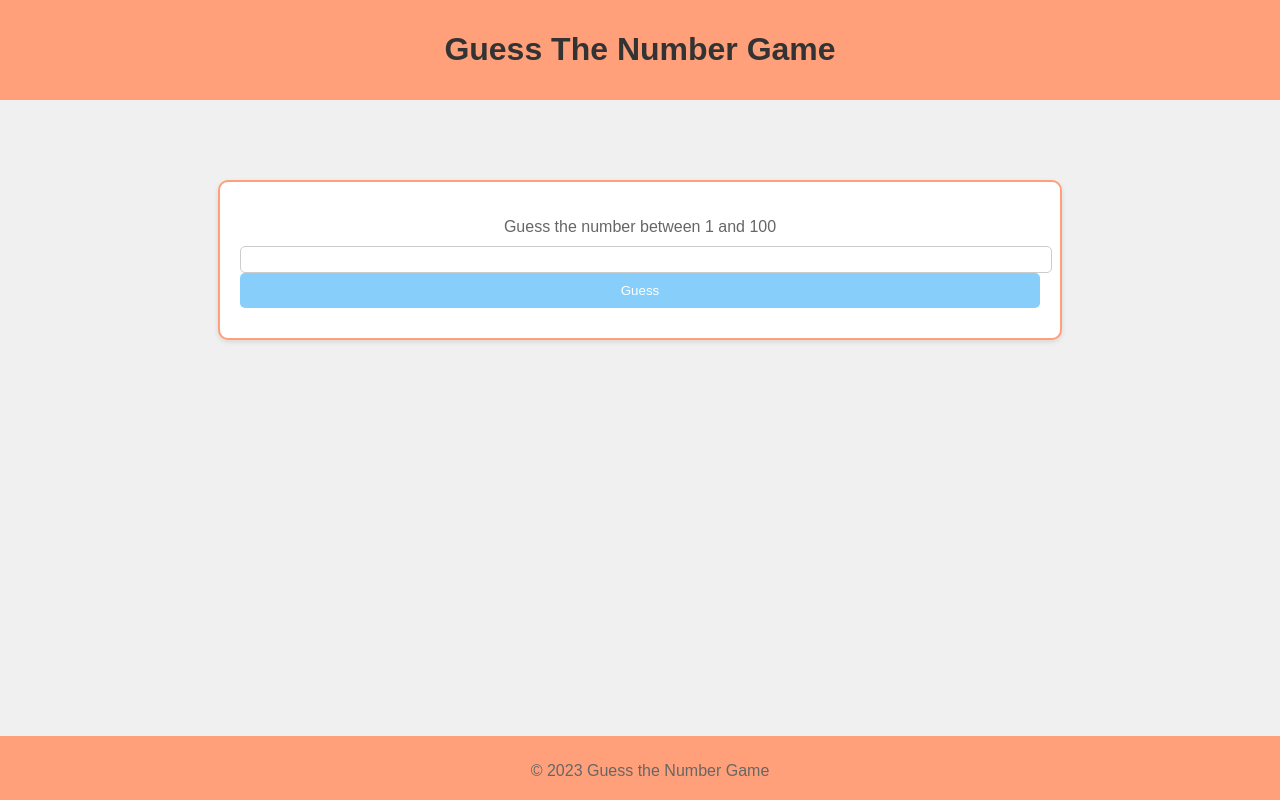
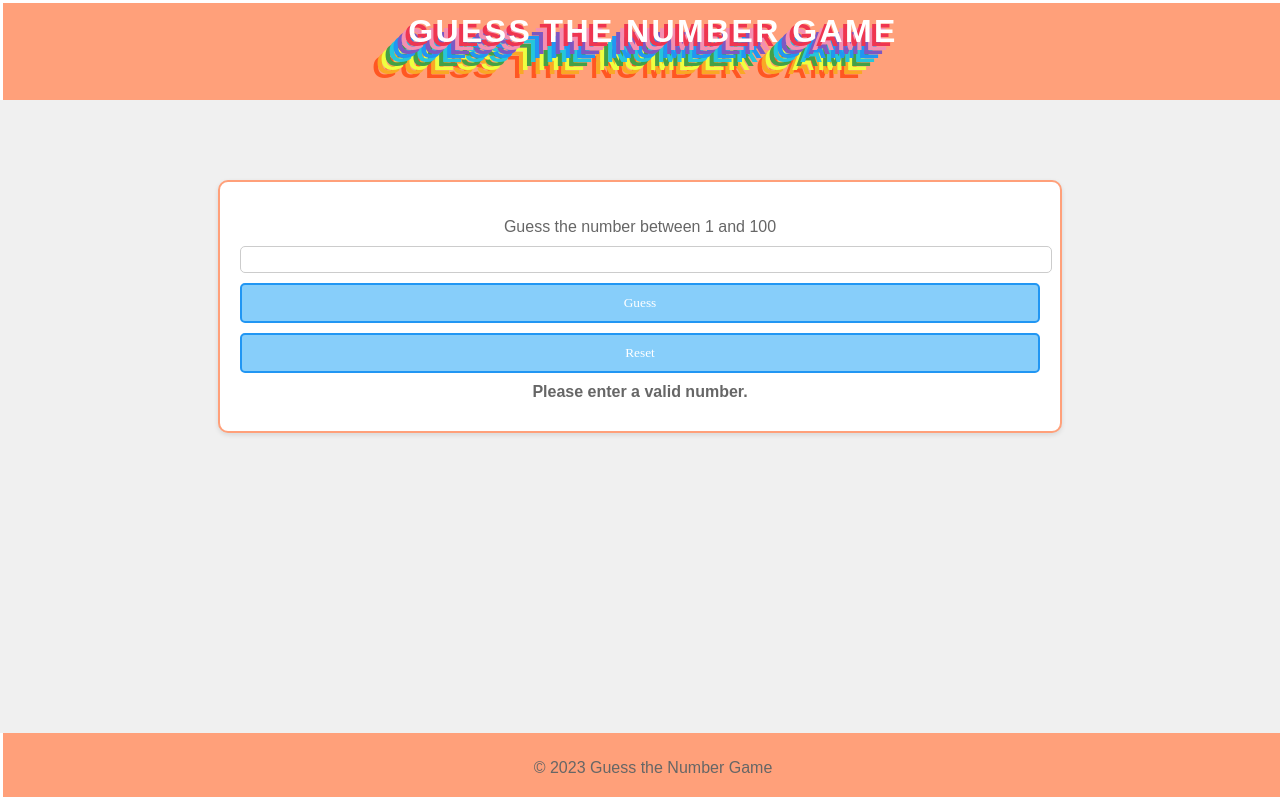
Before and after one commit to Crafted-by-Courtney/Guess-the-Number, a plain HTML site: page index.html in a window 1280 px wide. Both pictures are taken after a click on the button "Guess". Shown: the top 800 px of the page. Drawn offline with Linux system fonts and the light colour scheme; a web font is replaced by a local one.

Commit message:
Style Changes

```diff
--- a/index.html
+++ b/index.html
@@ -3,8 +3,11 @@
 <head>
     <meta charset="UTF-8">
     <meta name="viewport" content="width=device-width, initial-scale=1.0">
+    <link rel="preconnect" href="https://fonts.googleapis.com">
+    <link rel="preconnect" href="https://fonts.gstatic.com" crossorigin>
+    <link href="https://fonts.googleapis.com/css2?family=Preahvihear&display=swap" rel="stylesheet">
     <link rel="stylesheet" type="text/css" href="style.css" />
-    <script type="text/javascript" src="/GuessTheNumber/script.js" defer></script>
+    <script type="text/javascript" src="script.js" defer></script>
     <title>Guess The Number Game</title>
 </head>
 <body>
@@ -15,10 +18,11 @@
         <p>Guess the number between 1 and 100</p>
         <input type="number" id="guessInput">
         <button id="guessButton">Guess</button>
+        <button id="resetButton">Reset</button> <!-- Add the Reset button -->
         <p id="message"></p>
     </div>
     <footer>
-        <p>© 2023 Guess the Number Game</p>
+        <p>&copy; 2023 Guess the Number Game</p>
     </footer>
 </body>
 </html>
--- a/script.js
+++ b/script.js
@@ -1,24 +1,40 @@
 const guessButton = document.getElementById('guessButton');
 const guessInput = document.getElementById('guessInput');
 const message = document.getElementById('message');
+const resetButton = document.getElementById('resetButton'); // Get the Reset button
+
+let targetNumber, attempts;
 
 // Generate a random number between min (inclusive) and max (inclusive)
 function generateRandomNumber(min, max) {
   return Math.floor(Math.random() * (max - min + 1)) + min;
 }
 
+function resetGame() {
+  targetNumber = generateRandomNumber(1, 100);
+  attempts = 0;
+  message.textContent = '';
+  guessButton.disabled = false;
+  guessInput.disabled = false;
+}
+
+
+// Main game function
+// function guessTheNumberGame() {
+//   resetGame(); // Initialize the game when the page loads
+//   const minNumber = 1;
+//   const maxNumber = 100;
+//   const targetNumber = generateRandomNumber(minNumber, maxNumber);
+//   let attempts = 0;
 
 // Main game function
 function guessTheNumberGame() {
-  const minNumber = 1;
-  const maxNumber = 100;
-  const targetNumber = generateRandomNumber(minNumber, maxNumber);
-  let attempts = 0;
+  resetGame(); // Initialize the game when the page loads
 
   guessButton.addEventListener('click', function () {
     const playerGuess = parseInt(guessInput.value, 10);
 
-    if (isNaN(playerGuess)) {
+    if ((isNaN(playerGuess)) || (playerGuess> maxNumber)) {
       message.textContent = "Please enter a valid number.";
       return;
     }
@@ -37,5 +53,8 @@ function guessTheNumberGame() {
   });
 }
 
+resetButton.addEventListener('click', resetGame); // Add event listener for the Reset button
+
+
 // Start the game
 guessTheNumberGame();
--- a/style.css
+++ b/style.css
@@ -10,6 +10,11 @@ body {
     color: #fff;
     text-align: center;
     padding: 10px;
+    border-style: solid;
+    border-bottom: #ff5722;
+    justify-content: center;
+    width: 100%;
+
   }
 
   .container {
@@ -30,10 +35,26 @@ body {
     position: absolute;
     bottom: 0;
     width: 100%;
+    border-style: solid;
+    border-top: #ff5722;
   }
 
   h1 {
-    color: #333333;
+    margin-top: 0px;
+    margin-bottom: 40px;
+    text-align: center;
+    letter-spacing: 0.15rem;
+    text-transform: uppercase;
+    color: #fff;
+    text-shadow: -4px 4px #ef3550,
+               -8px 8px #f48fb1,
+               -12px 12px #7e57c2,
+               -16px 16px #2196f3,
+               -20px 20px #26c6da,
+               -24px 24px #43a047,
+               -28px 28px #eeff41,
+               -32px 32px #f9a825,
+               -36px 36px #ff5722;
   }
 
   input[type="number"] {
@@ -45,12 +66,15 @@ body {
 
   button {
     background-color: #87cefa;
-    border: none;
+    border-style: solid;
+    border-color: #2196f3;
     border-radius: 5px;
     color: white;
     cursor: pointer;
     padding: 10px;
     width: 100%;
+    margin-top: 10px;
+    font-family: Preahvihear;
   }
 
   button:disabled {
```
